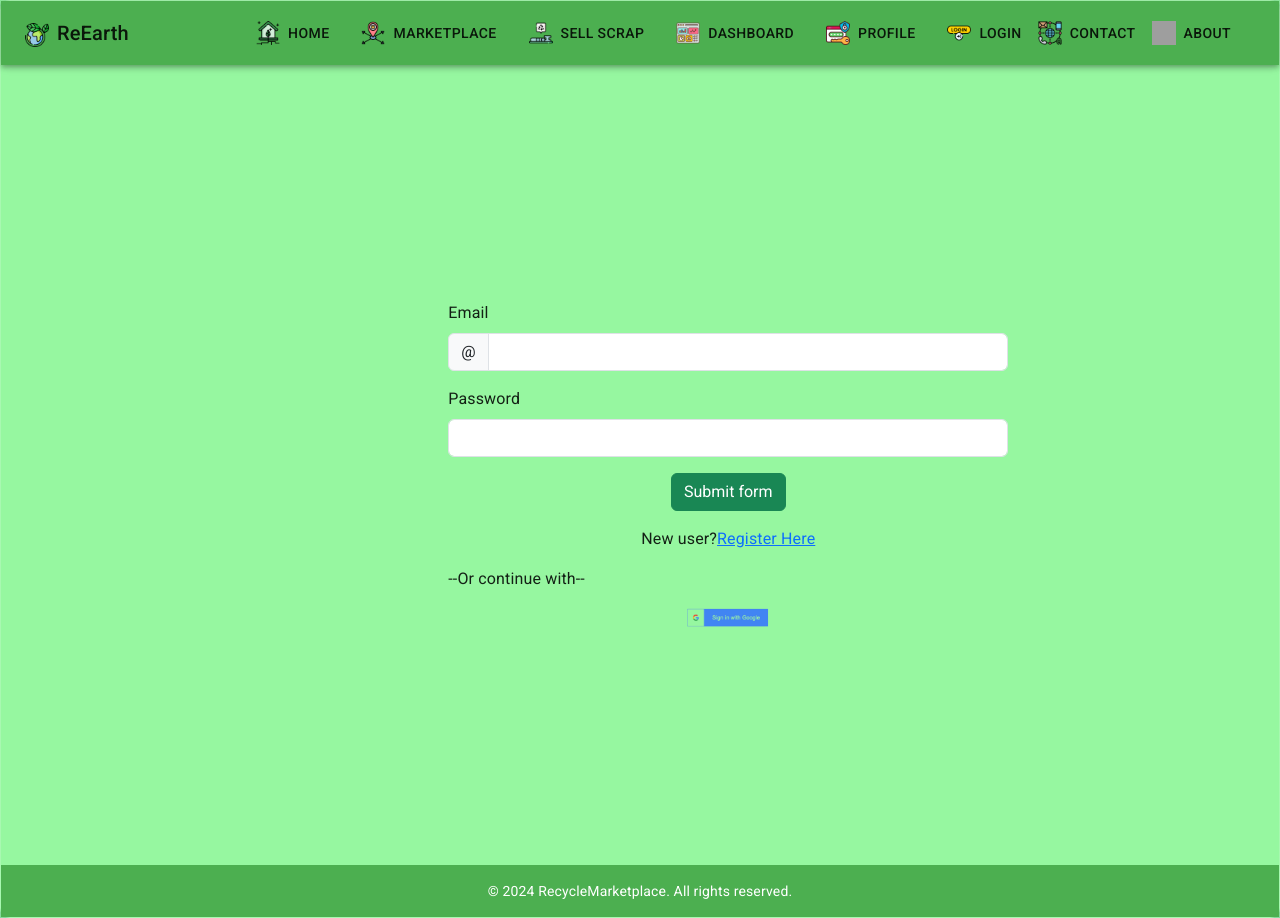
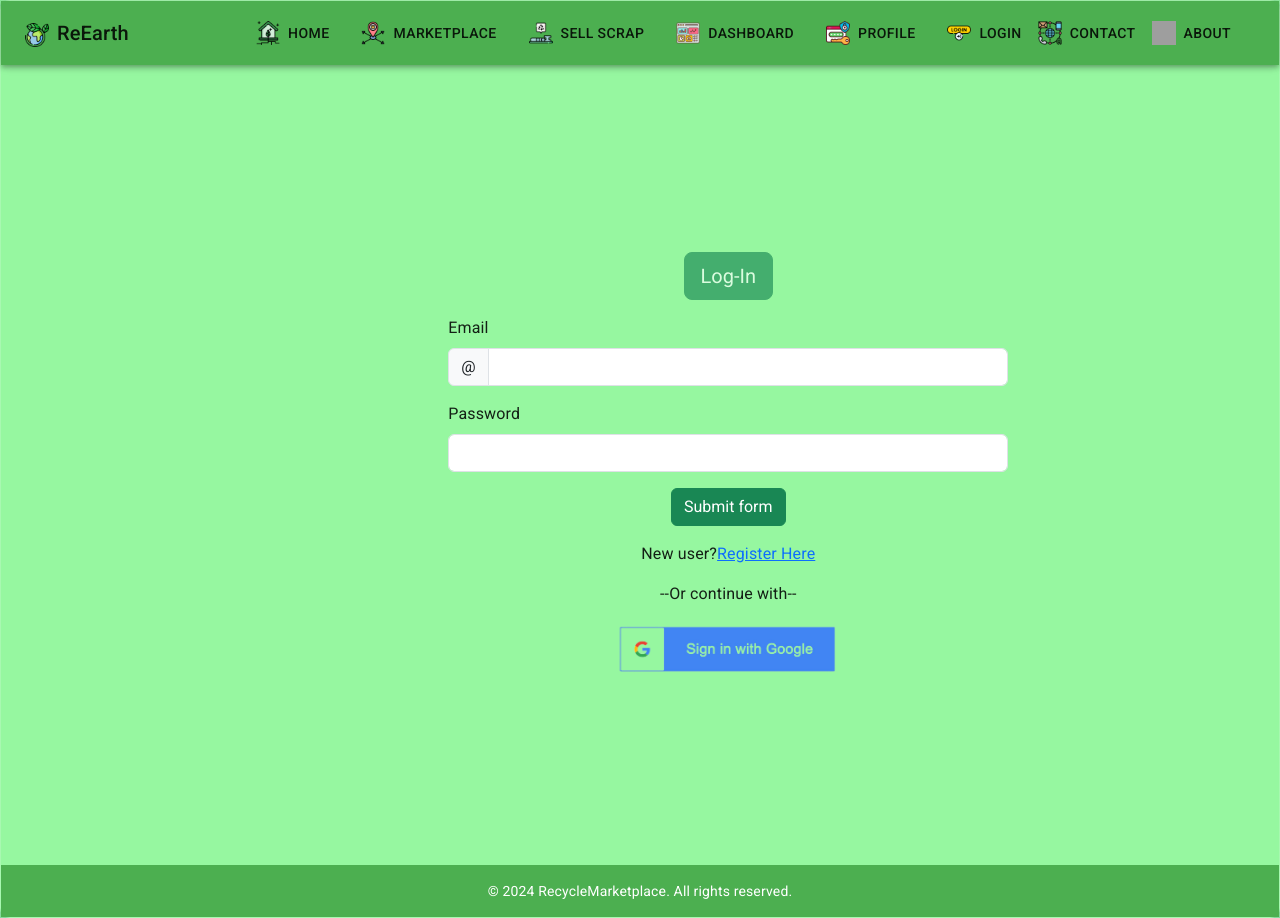
Before and after one commit to OmmDevgoswami/ReEarth, a React (Vite) app in the folder Uprecyclemarket/: page /login in a window 1280 px wide. Built offline with nearby package versions, Linux system fonts and the light colour scheme; no server answers; grey boxes are pictures that could not be loaded.

Commit message:
UI Update

```diff
--- a/Uprecyclemarket/src/components/login.jsx
+++ b/Uprecyclemarket/src/components/login.jsx
@@ -51,6 +51,9 @@ function Login() {
   return (
     <div className="d-flex justify-content-center align-items-center" style={{ height: '100vh', width: '70vh', marginLeft : '35%' }} id="outer">
       <form onSubmit={handleSubmit} className="row g-3 needs-validation" noValidate>
+      <div className="col-12 d-flex justify-content-center">
+        <button type="button" className="btn btn-success btn-lg" disabled> Log-In </button>
+        </div>
         {/* Email Field */}
         <div className="col-md-12">
           <label htmlFor="validationCustomUsername" className="form-label">Email</label>
@@ -95,7 +98,9 @@ function Login() {
         <div className="col-12 d-flex justify-content-center">
           New user? <a href="/register"> Register Here</a>
         </div>
-
+        <div className="col-12 d-flex justify-content-center">
+        --Or continue with--
+        </div>
         <div className="col-12 d-flex justify-content-center">
           {/* Google Sign-In */}
           <SignInwithGoogle />
--- a/Uprecyclemarket/src/components/register.jsx
+++ b/Uprecyclemarket/src/components/register.jsx
@@ -59,6 +59,9 @@ function Register() {
   return (
     <div className="d-flex justify-content-center align-items-center" style={{ height: '100vh', width: '70vh', marginLeft: '35%' }}>
       <form onSubmit={handleRegister} className="row g-3 needs-validation" noValidate>
+      <div className="col-12 d-flex justify-content-center">
+        <button type="button" className="btn btn-success btn-lg" disabled> Sign-Up </button>
+        </div>
         {/* First Name Field */}
         <div className="col-md-12">
           <label className="form-label">First Name</label>
--- a/Uprecyclemarket/src/components/signinwithgoogle.jsx
+++ b/Uprecyclemarket/src/components/signinwithgoogle.jsx
@@ -29,12 +29,12 @@ function SignInwithGoogle() {
   }
   return (
     <div>
-      <p className="continue-p">--Or continue with--</p>
+      {/* <p className="continue-p">--Or continue with--</p> */}
       <div
         style={{ display: "flex", justifyContent: "center", cursor: "pointer" }}
         onClick={googleLogin}
       >
-        <img src={("./src/google.png")} width={"15%"} alt="Google Login"/>
+        <img src={("./src/google.png")} width={"40%"} alt="Google Login"/>
       </div>
     </div>
   );
```
